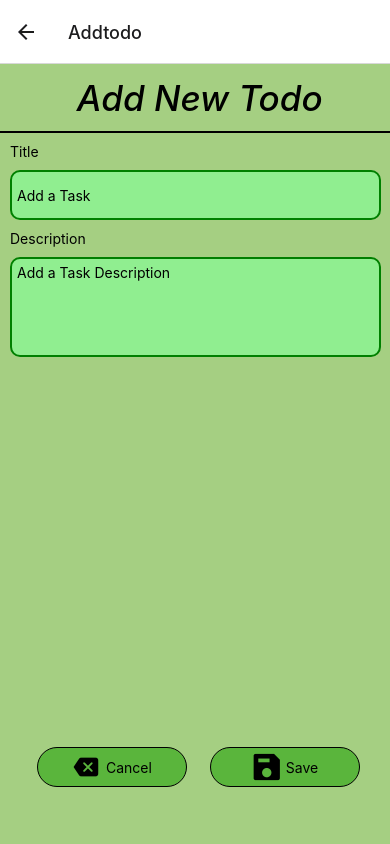
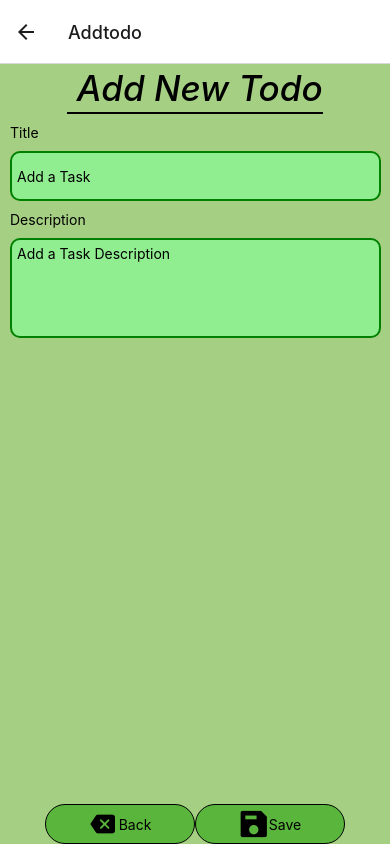
Before and after one commit to Bhavyat128/MAD-Assignment, a React Native app in the folder my-todo-list/: screen /Addtodo in a window 390 px wide. Built offline with nearby package versions, Linux system fonts and the light colour scheme.

Commit message:
Milestone3
Milestone3

```diff
--- a/my-todo-list/src/screens/Addtodo.js
+++ b/my-todo-list/src/screens/Addtodo.js
@@ -1,5 +1,5 @@
 import { StatusBar } from 'expo-status-bar';
-import { StyleSheet, Text, View, ScrollView, TextInput } from 'react-native';
+import { StyleSheet, Text, View, ScrollView, TextInput, KeyboardAvoidingView } from 'react-native';
 import TodoList from '../components/TodoList';
 import Title from '../components/Title';
 import { ImageButton } from '../components/ImageButton';
@@ -24,9 +24,11 @@ export default function Addtodo({ navigation }) {
     console.log(tasks, maxid);
   }
   return (
-    <View style={styles.container}>
-      <Title title="Add New Todo" />
-      <View style={{ flex: 9 }}>
+    <KeyboardAvoidingView style={styles.container} behavior="padding">
+      <View style={styles.header}>
+        <Title title="Add New Todo" />
+      </View>
+      <View style={styles.content}>
         <ScrollView>
           <Text style={{ margin: 10 }}>Title</Text>
           <TextInput placeholder="Add a Task"
@@ -47,15 +49,15 @@ export default function Addtodo({ navigation }) {
       </View>
 
       <View style={styles.buttonContainer}>
-        <View style={{ flex:1, justifyContent: 'flex-start',marginLeft:30 }}>
-          <ImageButton text=" Cancel" icon="backspace" fun={back} />
-        </View>
-        <View style={{ flex:1, justifyContent: 'flex-end' }}>
 
-          <ImageButton text=" Save" icon="save-sharp" fun={addText} />
-        </View>
+        <ImageButton text="Back" icon="backspace" fun={back} />
+
+
+        <ImageButton style={{ marginLeft: 20 }} text="Save" icon="save-sharp" fun={addText} />
+
+
       </View>
-    </View>
+    </KeyboardAvoidingView>
   )
 }
 
@@ -64,19 +66,29 @@ const styles = StyleSheet.create({
   container: {
     flex: 1,
     backgroundColor: '#a5cf82',
-   flexDirection:'column',
+    flexDirection: 'column',
 
+  },
+  content: {
+    flex: 1,
+  },
+  header: {
+    height: 50,
+    justifyContent: 'center',
+    alignItems: 'center',
+    backgroundColor: '#a5cf82',
   },
 
   buttonContainer: {
 
     flexDirection: 'row',
-    marginBottom:50,
+    //position:'absolute',
+    //marginBottom:50,
     justifyContent: 'center',
     alignContent: 'center',
-    padding:7,
+    paddingTop: 20,
     borderRadius: 10,
-    alignItems:'baseline',
+    alignItems: 'baseline',
 
   },
   title: {
```
Also changed, not shown: my-todo-list/src/datamodel/data.js (added, +27 -0 lines).
